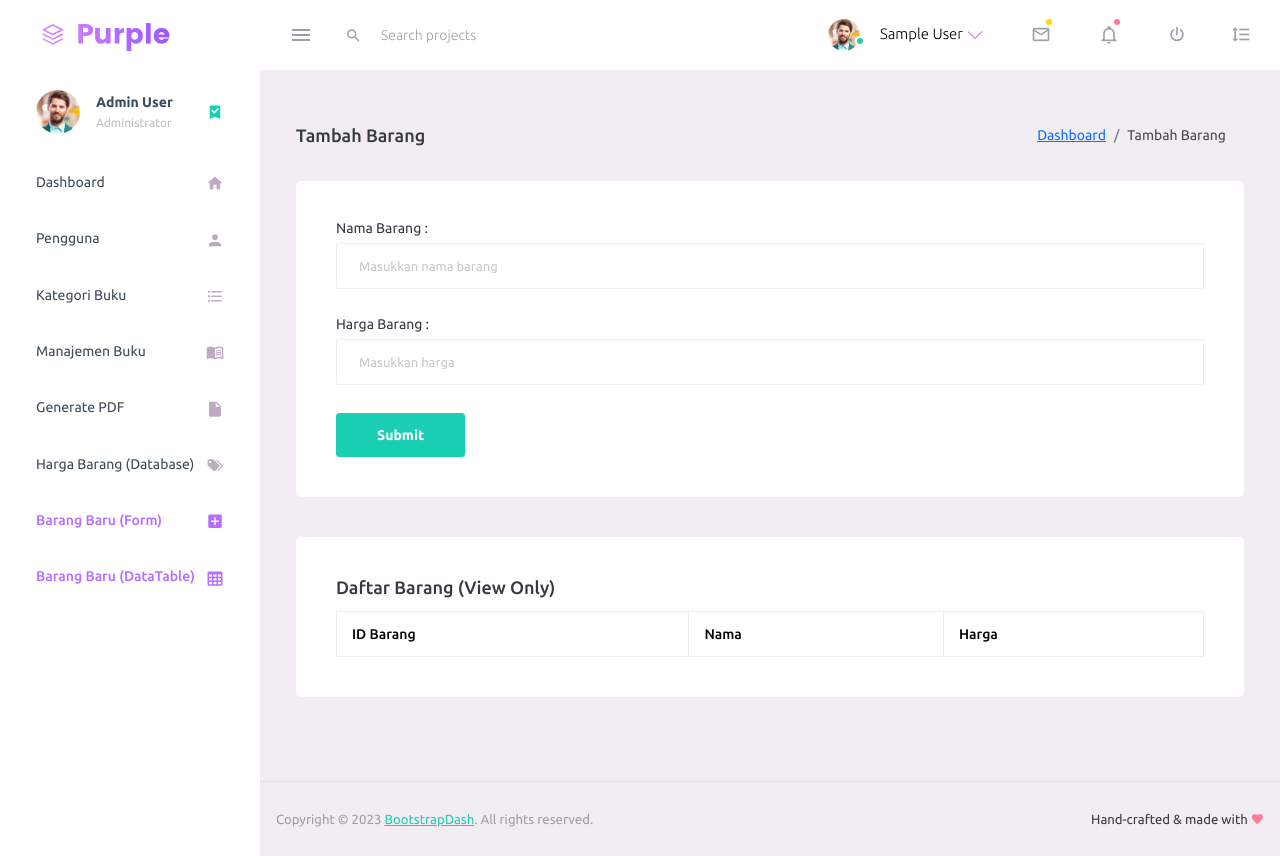
After one commit to zask17/BUKU, a Laravel app: page /admin/barang-baru in a window 1280 px wide. The commit adds this page. Run offline with Laravel 12, Linux system fonts and the light colour scheme; the visitor is signed in with stand-in values (Sample User, id 1); lists and menus that the app fills with data are empty.

Commit message:
barang oke

```diff
--- a/app/Http/Controllers/BarangController.php
+++ b/app/Http/Controllers/BarangController.php
@@ -100,4 +100,15 @@ class BarangController extends Controller
 
         return $pdf->stream('tag-harga-tnj108.pdf');
     }
+
+    public function barangBaru()
+    {
+        return view('admin.barang.barang_baru');
+    }
+
+    public function barangBaruDatatable()
+    {
+        return view('admin.barang.barang_baru_datatable');
+    }
+
 }
--- /dev/null
+++ b/resources/views/admin/barang/barang_baru.blade.php
@@ -0,0 +1,86 @@
+@extends('layouts.admin.main')
+
+@section('title-page', 'Tambah Barang')
+
+@section('breadcrumb')
+    <li class="breadcrumb-item active" aria-current="page">Tambah Barang</li>
+@endsection
+
+@section('content')
+<div class="row">
+    <div class="col-md-12 grid-margin stretch-card">
+        <div class="card">
+            <div class="card-body">
+                <form id="formBarang">
+                    <div class="form-group">
+                        <label>Nama Barang :</label>
+                        <input type="text" id="nama_barang" class="form-control" required placeholder="Masukkan nama barang">
+                    </div>
+                    <div class="form-group">
+                        <label>Harga Barang :</label>
+                        <input type="number" id="harga_barang" class="form-control" required placeholder="Masukkan harga">
+                    </div>
+                    <button type="button" id="btnSubmit" class="btn btn-success float-right">Submit</button>
+                </form>
+            </div>
+        </div>
+    </div>
+
+    <div class="col-md-12 grid-margin stretch-card">
+        <div class="card">
+            <div class="card-body">
+                <h4 class="card-title">Daftar Barang (View Only)</h4>
+                <div class="table-responsive">
+                    <table class="table table-bordered" id="tableBarang">
+                        <thead>
+                            <tr>
+                                <th>ID Barang</th>
+                                <th>Nama</th>
+                                <th>Harga</th>
+                            </tr>
+                        </thead>
+                        <tbody>
+                            </tbody>
+                    </table>
+                </div>
+            </div>
+        </div>
+    </div>
+</div>
+@endsection
+
+@section('js-page')
+<script>
+    // CREATE: Tambah Barang (Hanya View)
+    document.getElementById('btnSubmit').addEventListener('click', function () {
+        const form = document.getElementById('formBarang');
+        const btn = this;
+
+        if (!form.checkValidity()) {
+            form.reportValidity();
+            return;
+        }
+
+        // Loader
+        setButtonLoading(btn, 'Menyimpan...');
+
+        setTimeout(() => {
+            const nama = document.getElementById('nama_barang').value;
+            const harga = document.getElementById('harga_barang').value;
+            const idRandom = 'BRG-' + Math.floor(Math.random() * 10000);
+
+            const row = `<tr>
+                <td>${idRandom}</td>
+                <td>${nama}</td>
+                <td>${new Intl.NumberFormat('id-ID', { style: 'currency', currency: 'IDR' }).format(harga)}</td>
+            </tr>`;
+
+            document.querySelector('#tableBarang tbody').insertAdjacentHTML('beforeend', row);
+
+            // Reset Form
+            form.reset();
+            resetButtonLoading(btn);
+        }, 800);
+    });
+</script>
+@endsection
--- a/resources/views/auth/register.blade.php
+++ b/resources/views/auth/register.blade.php
@@ -13,7 +13,7 @@
                 <h4 class="text-center">Baru di sini?</h4>
                 <h6 class="font-weight-light text-center">Mendaftar itu mudah. Hanya butuh beberapa langkah.</h6>
 
-                <form class="pt-3" method="POST" action="{{ route('register') }}">
+                <form class="pt-3" id="registerForm" method="POST" action="{{ route('register') }}">
                     @csrf
                     <div class="form-group mb-3">
                         <input type="text" name="name" class="form-control form-control-lg @error('name') is-invalid @enderror" id="name" placeholder="Nama Lengkap" value="{{ old('name') }}" required autocomplete="name" autofocus>
--- a/resources/views/layouts/admin/sidebar.blade.php
+++ b/resources/views/layouts/admin/sidebar.blade.php
@@ -1,5 +1,6 @@
 <nav class="sidebar sidebar-offcanvas" id="sidebar">
     <ul class="nav">
+        <!-- Profile -->
         <li class="nav-item nav-profile">
             <a href="#" class="nav-link">
                 <div class="nav-profile-image">
@@ -7,69 +8,76 @@
                     <span class="login-status online"></span>
                 </div>
                 <div class="nav-profile-text d-flex flex-column">
-                    <span class="font-weight-bold mb-2">{{ Auth::user()->name ?? 'Admin User' }}</span>
+                    <span class="font-weight-bold mb-2">{{ Auth::user()->nama_user ?? 'Admin User' }}</span>
                     <span class="text-secondary text-small">Administrator</span>
                 </div>
                 <i class="mdi mdi-bookmark-check text-success nav-profile-badge"></i>
             </a>
         </li>
 
-        <li class="nav-item {{ Request::is('admin/dashboard') ? 'active' : '' }}">
+        <!-- Dashboard -->
+        <li class="nav-item {{ Request::routeIs('admin.dashboard') ? 'active' : '' }}">
             <a class="nav-link" href="{{ route('admin.dashboard') }}">
                 <span class="menu-title">Dashboard</span>
                 <i class="mdi mdi-home menu-icon"></i>
             </a>
         </li>
 
-        <li class="nav-item {{ Request::is('admin/pengguna*') ? 'active' : '' }}">
+        <!-- Pengguna -->
+        <li class="nav-item {{ Request::routeIs('admin.pengguna.*') ? 'active' : '' }}">
             <a class="nav-link" href="{{ route('admin.pengguna') }}">
                 <span class="menu-title">Pengguna</span>
                 <i class="mdi mdi-account menu-icon"></i>
             </a>
         </li>
 
+        <!-- Kategori -->
         <li class="nav-item {{ Request::routeIs('admin.kategori.*') ? 'active' : '' }}">
             <a class="nav-link" href="{{ route('admin.kategori.index') }}">
-                <span class="menu-title">Kategori</span>
+                <span class="menu-title">Kategori Buku</span>
                 <i class="mdi mdi-format-list-bulleted menu-icon"></i>
             </a>
         </li>
 
+        <!-- Buku -->
         <li class="nav-item {{ Request::routeIs('admin.buku.*') ? 'active' : '' }}">
             <a class="nav-link" href="{{ route('admin.buku.index') }}">
-                <span class="menu-title">Buku</span>
+                <span class="menu-title">Manajemen Buku</span>
                 <i class="mdi mdi-book-open-variant menu-icon"></i>
             </a>
         </li>
 
-        <li class="nav-item {{ Request::is('admin/pdf*') ? 'active' : '' }}">
+        <!-- Generate PDF -->
+        <li class="nav-item {{ Request::routeIs('pdf.*') ? 'active' : '' }}">
             <a class="nav-link" href="{{ route('pdf.index') }}">
                 <span class="menu-title">Generate PDF</span>
                 <i class="mdi mdi-file menu-icon"></i>
             </a>
         </li>
 
-        <li class="nav-item {{ Request::is('barang*') ? 'active' : '' }}">
+        <!-- Harga Barang (DB) -->
+        <li class="nav-item {{ Request::routeIs('barang.*') ? 'active' : '' }}">
             <a class="nav-link" href="{{ route('barang.index') }}">
-                <span class="menu-title">Harga Barang</span>
+                <span class="menu-title">Harga Barang (Database)</span>
                 <i class="mdi mdi-tag-multiple menu-icon"></i>
             </a>
         </li>
 
-        {{--
-        <li class="nav-item">
-            <a class="nav-link" href="{{ route('pdf.sertifikat') }}" target="_blank">
-                <i class="fas fa-certificate"></i>
-                <span>Cetak Sertifikat</span>
+        <!-- Manajemen Barang Baru -->
+        <li class="nav-item {{ Request::routeIs('admin.barang.baru') ? 'active' : '' }}">
+            <a class="nav-link" href="{{ route('admin.barang.baru') }}">
+                <span class="menu-title">Barang Baru (Form)</span>
+                <i class="mdi mdi-plus-box menu-icon"></i>
             </a>
         </li>
 
-        <li class="nav-item">
-            <a class="nav-link" href="{{ route('pdf.undangan') }}" target="_blank">
-                <i class="fas fa-envelope"></i>
-                <span>Cetak Undangan</span>
+        <!-- Barang Baru DataTable -->
+        <li class="nav-item {{ Request::routeIs('admin.barang.datatable') ? 'active' : '' }}">
+            <a class="nav-link" href="{{ route('admin.barang.datatable') }}">
+                <span class="menu-title">Barang Baru (DataTable)</span>
+                <i class="mdi mdi-table-large menu-icon"></i>
             </a>
-        </li> --}}
+        </li>
 
     </ul>
 </nav>
--- a/resources/views/layouts/guest/navbar.blade.php
+++ b/resources/views/layouts/guest/navbar.blade.php
@@ -29,12 +29,12 @@
                 </a>
             </li>
 
-            <!-- Menu Buku -->
+            {{-- <!-- Menu Buku -->
             <li class="nav-item">
                 <a class="nav-link" href="#">
                     Buku
                 </a>
-            </li>
+            </li> --}}
 
             <!-- Login -->
             @guest
--- a/routes/web.php
+++ b/routes/web.php
@@ -79,6 +79,10 @@ Route::group(['prefix' => 'admin', 'middleware' => ['auth', 'role:1']], function
     Route::get('/buku/{id}/edit', [BukuAdminController::class, 'edit'])->name('admin.buku.edit');
     Route::put('/buku/{id}/update', [BukuAdminController::class, 'update'])->name('admin.buku.update');
     Route::delete('/buku/{id}/destroy', [BukuAdminController::class, 'destroy'])->name('admin.buku.destroy');
+
+    // Barang Baru
+    Route::get('/barang-baru', [BarangController::class, 'barangBaru'])->name('admin.barang.baru');
+    Route::get('/barang-baru-datatable', [BarangController::class, 'barangBaruDatatable'])->name('admin.barang.datatable');
 });
 
 
```
Also changed, not shown: resources/views/admin/barang/barang_baru_datatable.blade.php (added, +181 -0 lines), resources/views/auth/login.blade.php (+1 -8 lines), resources/views/layouts/guest/main-auth.blade.php (+22 -2 lines).
